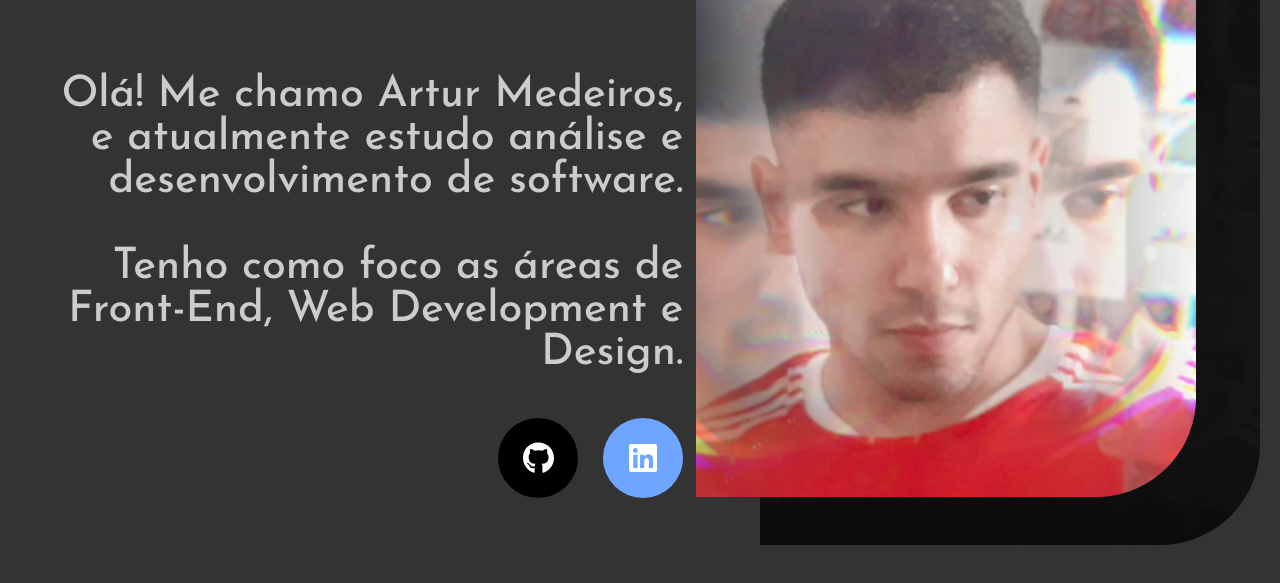
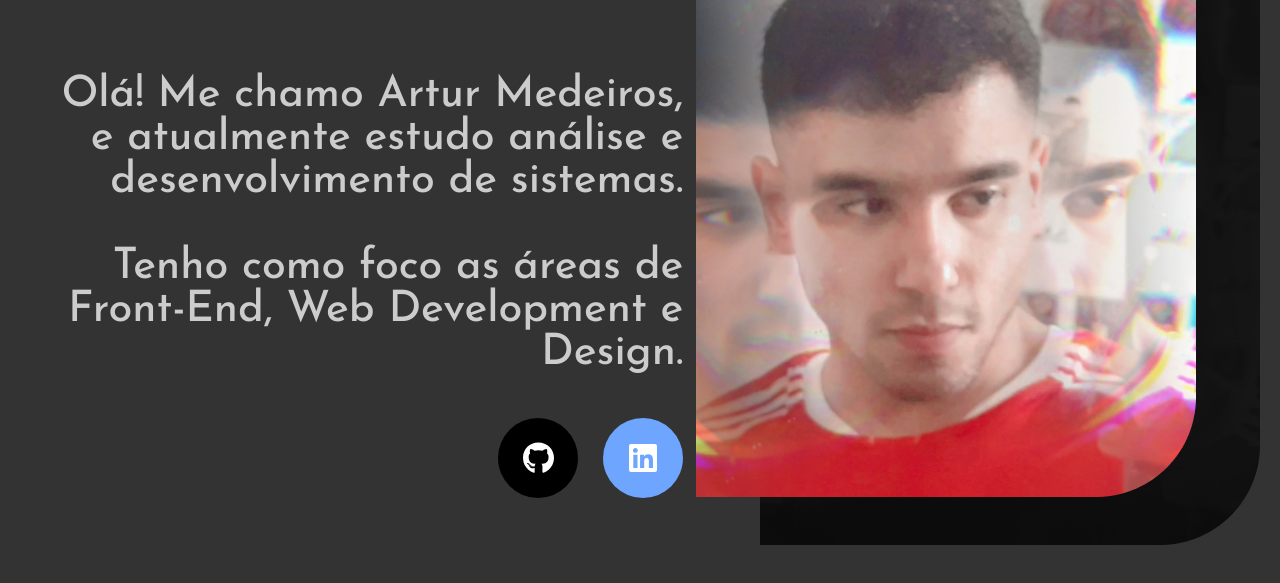
Before and after one commit to arthurzop/artur-medeiros, a plain HTML site: page index.html in a window 1280 px wide. Shown: the part 297-880 px from the top of the page. Drawn offline with Linux system fonts and the light colour scheme; a web font is replaced by a local one.

Commit message:
sistemas

```diff
--- a/index.html
+++ b/index.html
@@ -38,7 +38,7 @@
                     // <span class="regular">ui/ux design</span>
                 </h1>
                 <h4 id="sobre_mim" class="medium">
-                    Olá! Me chamo Artur Medeiros, <br> e atualmente estudo análise e desenvolvimento de software. <br> <br>
+                    Olá! Me chamo Artur Medeiros, <br> e atualmente estudo análise e desenvolvimento de sistemas. <br> <br>
                     Tenho como foco as áreas de Front-End, Web Development e Design. <br> <br>
                 </h4>
                 <div id="buttons">
```
